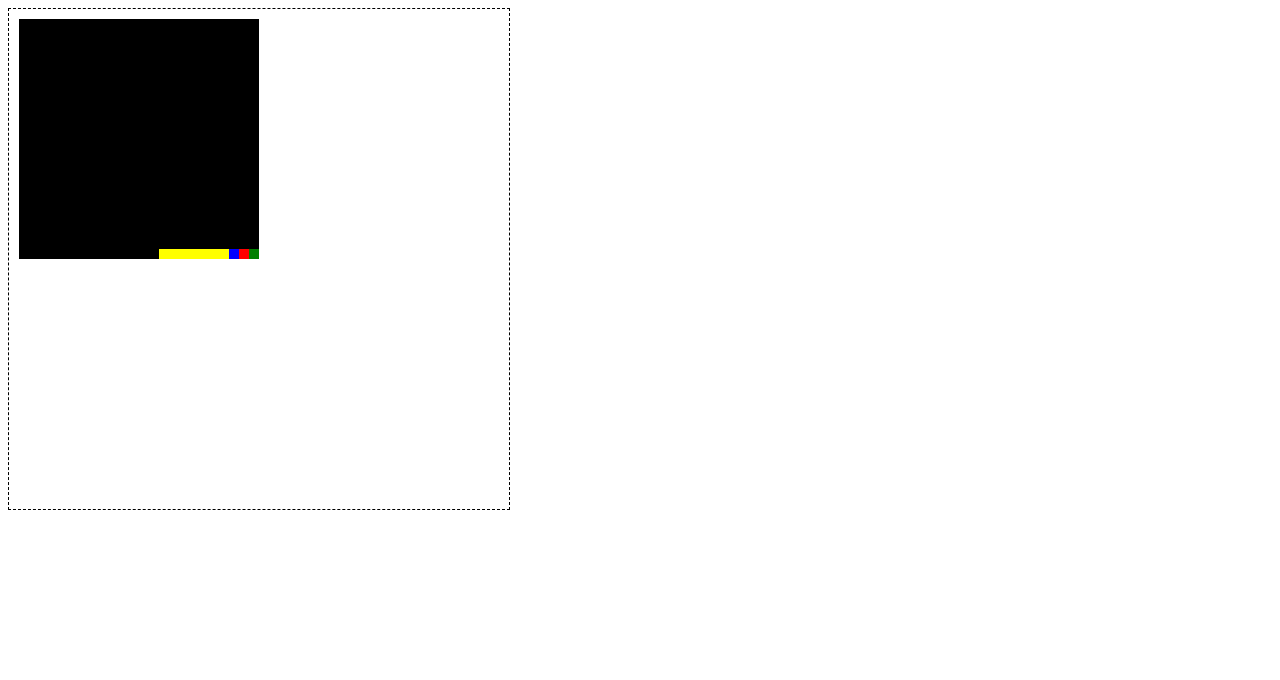
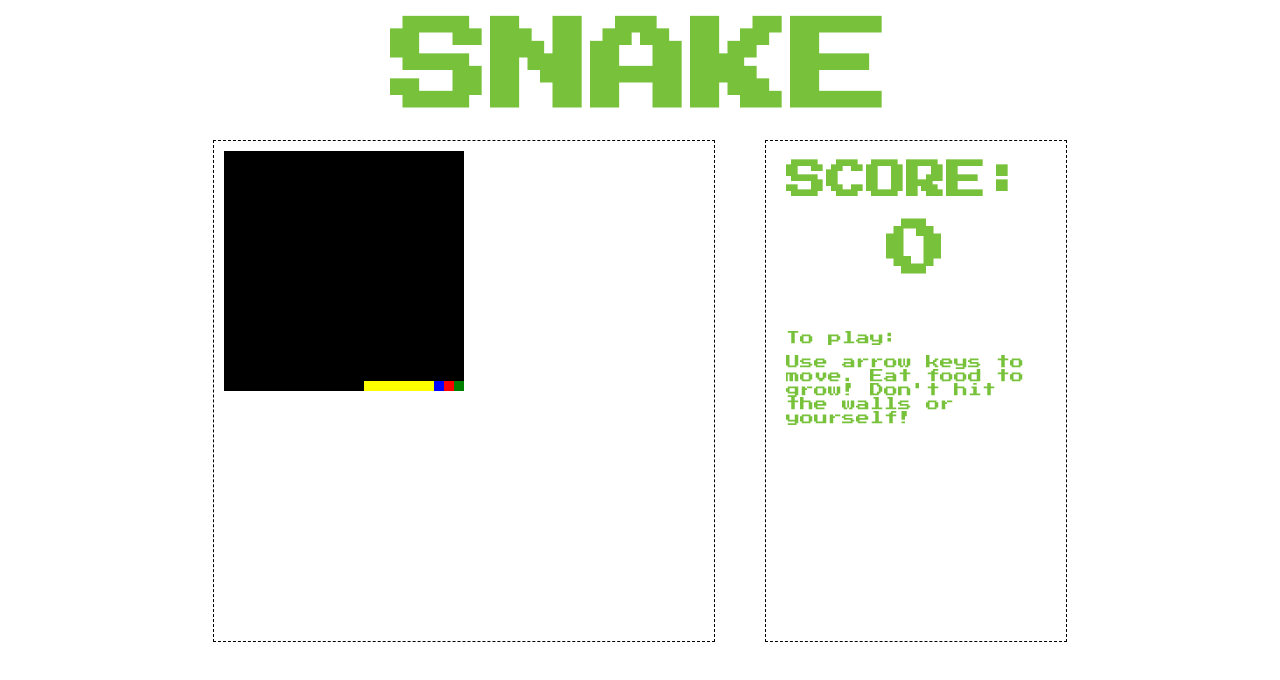
Before and after one commit to letakeane/lk-sh-gametime, a website built with webpack: page index.html in a window 1280 px wide. Built offline with nearby package versions, Linux system fonts and the light colour scheme.

Commit message:
prettify game

```diff
--- a/index.html
+++ b/index.html
@@ -3,10 +3,24 @@
 <head>
   <meta charset="utf-8">
   <title>Snek</title>
+  <link href="https://fonts.googleapis.com/css?family=Press+Start+2P" rel="stylesheet">
   <link rel="stylesheet" href="styles.css">
 </head>
 <body>
-  <canvas id="game" width="500" height="500"></canvas>
+  <h1>SNAKE</h1>
+
+  <section class="game-space">
+    <canvas id="game" width="500" height="500"></canvas>
+
+    <article class="game-info">
+      <h2>SCORE:</h2>
+      <h3><span class="score">0</span></h3>
+      <p class="instruct-title">To play:</p>
+      <p>Use arrow keys to move. Eat food to grow! Don't hit the walls or yourself!</p>
+    </article>
+
+  </section>
+
   <script src="main.bundle.js"></script>
 </body>
 </html>
--- a/lib/index.js
+++ b/lib/index.js
@@ -10,10 +10,7 @@ var duration = 0;
 var framesPerSecond = 60;
 var direction = '';
 
-
-
 var newSnake = new Snake ({x: 50, y: 50});
-
 
 requestAnimationFrame(function gameLoop (currentTime) {
   newSnake.draw(context);
--- a/styles.css
+++ b/styles.css
@@ -1,3 +1,54 @@
+/*fonts*/
+h1, h2, h3, p {
+  font-family: 'Press Start 2P', cursive;
+  color: #78C23B;
+}
+
+h1 {
+  font-size: 100px;
+  text-align: center;
+  margin: 20px;
+}
+
+h2 {
+  font-size: 40px;
+  text-align: left;
+  margin: 20px;
+}
+
+h3 {
+  font-size: 60px;
+  text-align: center;
+  margin: 20px;
+}
+
+.instruct-title {
+  margin: 50px 20px 0 20px;
+}
+
+p {
+  font-size: 14px;
+  margin: 10px 20px;
+}
+
+
+/*page elements*/
+.game-space {
+  display: flex;
+  justify-content: center;
+}
+
+.header {
+  display: block;
+  margin: 50px auto;
+}
+
 canvas {
   border: 1px dashed black;
 }
+
+.game-info {
+  width: 300px;
+  margin-left: 50px;
+  border: 1px dashed black;
+}
```
Also changed, not shown: images/snake-game-header.png (added), lib/refactor.js (added).
